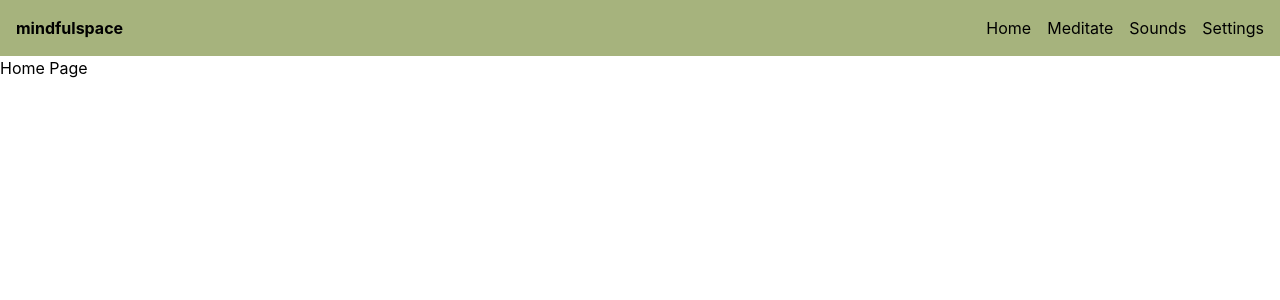
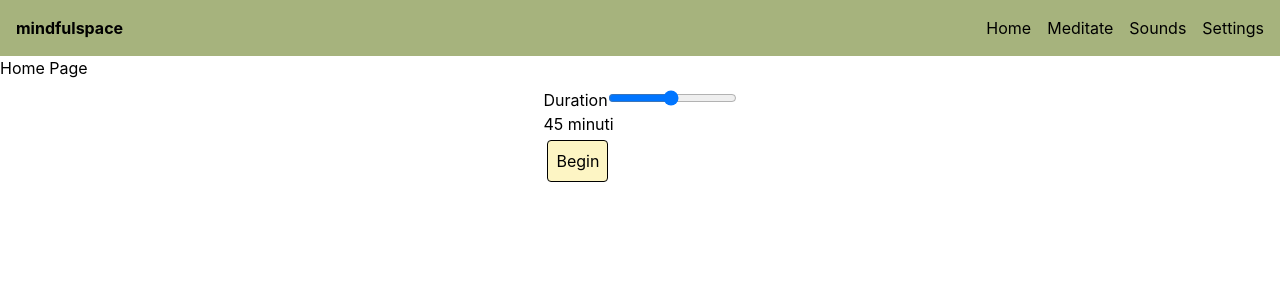
Before and after one commit to GabryAbdy/mindfulspace_react_ts, a React (Vite) app: page / in a window 1280 px wide. Shown: the top 300 px of the page. Built offline with nearby package versions, Linux system fonts and the light colour scheme.

Commit message:
feat: connect duration slider to shared context and sync timer state

```diff
--- /dev/null
+++ b/src/features/timer/Timer.tsx
@@ -0,0 +1,107 @@
+import { useState } from "react";
+import useTimer from "./useTimer";
+import formatTime from "../../utils/formatTime";
+import { useAppContext } from "../../context/useAppContext";
+
+export default function Timer() {
+  // Hooks, State and Context
+  const { durationInMinutes, setDurationInMinutes } = useAppContext();
+  const initialSeconds = durationInMinutes * 60;
+  const { timeLeft, isRunning, toggle, start, reset } =
+    useTimer(initialSeconds);
+  const [sessionOn, setSessionOn] = useState(false);
+
+  // Helper Functions
+  function beginSession() {
+    setSessionOn(true);
+    start();
+  }
+  function endSession() {
+    setSessionOn(false);
+    reset();
+  }
+
+  // Conditional Render Function
+  function renderSessionState() {
+    // Pre-session
+    if (!sessionOn)
+      return (
+        <div>
+          {/* Time Slider */}
+          <div>
+            <label>
+              Duration
+              <input
+                name="durationSlider"
+                type="range"
+                min={1}
+                max={90}
+                value={durationInMinutes}
+                onChange={(e) => setDurationInMinutes(Number(e.target.value))}
+              />
+            </label>
+            <p>
+              {durationInMinutes === 1
+                ? "1 minuto"
+                : `${durationInMinutes} minuti`}
+            </p>
+          </div>
+          {/* Begin Button */}
+          <div>
+            <button
+              type="button"
+              onClick={beginSession}
+              className="rounded bg-cream-700 border p-2 m-1 cursor-pointer"
+            >
+              Begin
+            </button>
+          </div>
+        </div>
+      );
+    // Session Complete
+    if (timeLeft === 0)
+      return (
+        <div>
+          <h2>Sessione Completata!</h2>
+          <div>
+            {/* Reset Button */}
+            <button
+              type="button"
+              onClick={endSession}
+              className="rounded bg-sand-700 border p-2 m-1 cursor-pointer"
+            >
+              Conferma
+            </button>
+          </div>
+        </div>
+      );
+    // Session Active
+    return (
+      <div>
+        {/* Countdown */}
+        <h2>{formatTime(timeLeft)}</h2>
+        <div>
+          {/* Resume-Pause Button */}
+          <button
+            type="button"
+            onClick={toggle}
+            className="rounded bg-grass-500 border p-2 m-1 cursor-pointer"
+            disabled={timeLeft === 0}
+          >
+            {isRunning ? "Pause" : "Resume"}
+          </button>
+          {/* Reset Button */}
+          <button
+            type="button"
+            onClick={endSession}
+            className="rounded bg-sand-700 border p-2 m-1 cursor-pointer"
+          >
+            Reset
+          </button>
+        </div>
+      </div>
+    );
+  }
+
+  return <div className="flex justify-center mt-2">{renderSessionState()}</div>;
+}
--- a/src/features/timer/useTimer.ts
+++ b/src/features/timer/useTimer.ts
@@ -1,9 +1,17 @@
 import { useState, useEffect } from "react";
 import decrement from "./timerUtils";
 
-export default function useTimer(initialTime: number) {
-  const [timeLeft, setTimeLeft] = useState(initialTime);
+export default function useTimer(initialSeconds: number) {
+  const [timeLeft, setTimeLeft] = useState(initialSeconds);
   const [isRunning, setIsRunning] = useState(false);
+  const [prevInitialSeconds, setPrevInitialSeconds] = useState(initialSeconds);
+
+  if (initialSeconds !== prevInitialSeconds) {
+    setPrevInitialSeconds(initialSeconds);
+    if (!isRunning) {
+      setTimeLeft(initialSeconds);
+    }
+  }
 
   // Timer interval manager
   useEffect(() => {
@@ -24,12 +32,22 @@ export default function useTimer(initialTime: number) {
     return () => clearInterval(intervalId);
   }, [isRunning]);
 
-  const start = () => setIsRunning(true);
+  const toggle = () => {
+    if (isRunning) {
+      pause();
+    } else {
+      start();
+    }
+  };
+  const start = (explicitSeconds?: number) => {
+    if (explicitSeconds !== undefined) setTimeLeft(explicitSeconds);
+    setIsRunning(true);
+  };
   const pause = () => setIsRunning(false);
   const reset = () => {
     setIsRunning(false);
-    setTimeLeft(initialTime);
+    setTimeLeft(initialSeconds);
   };
 
-  return { timeLeft, isRunning, start, pause, reset };
+  return { timeLeft, isRunning, toggle, start, pause, reset };
 }
--- a/src/pages/Home.tsx
+++ b/src/pages/Home.tsx
@@ -1,3 +1,10 @@
+import Timer from "../features/timer/Timer";
+
 export default function Home() {
-  return <h1>Home Page</h1>;
+  return (
+    <div>
+      <h1>Home Page</h1>
+      <Timer />
+    </div>
+  );
 }
```
